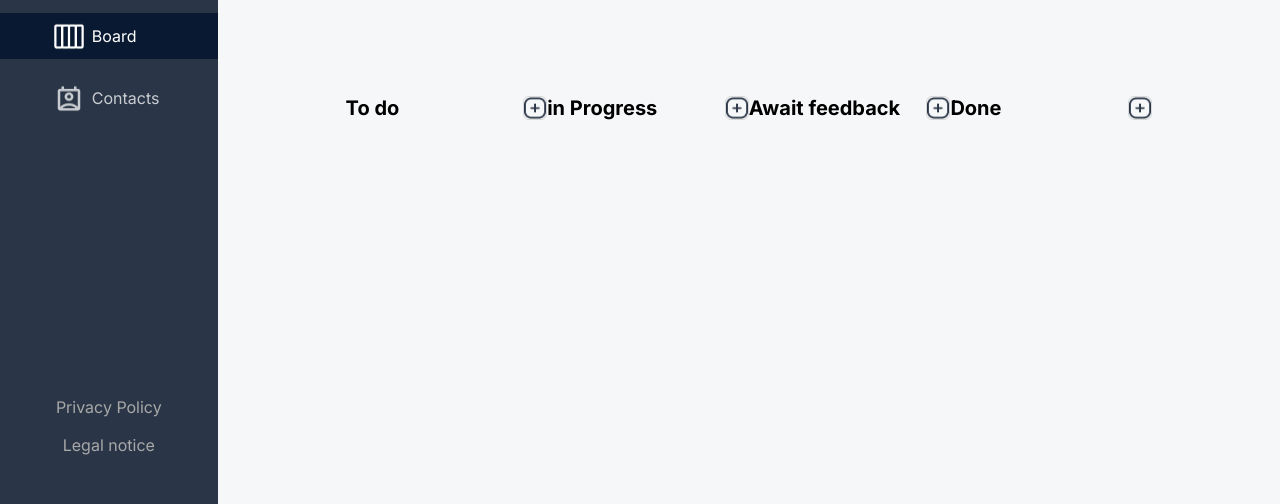
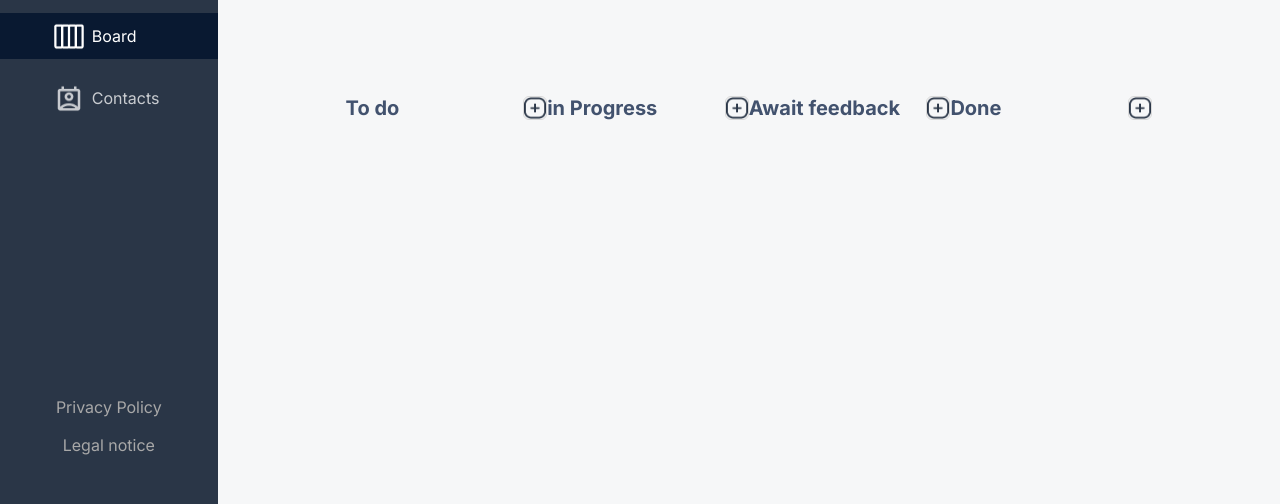
Before and after one commit to SimonHeistermann/Join, a plain HTML site: page board.html in a window 1280 px wide. Shown: the part 296-800 px from the top of the page. Drawn offline with Linux system fonts and the light colour scheme.

Commit message:
Update board.css

```diff
--- a/styles/board.css
+++ b/styles/board.css
@@ -113,4 +113,5 @@ img {
   font-weight: 700;
   line-height: 24px;
   text-align: left;
+  color: #42526e;
 }
```
